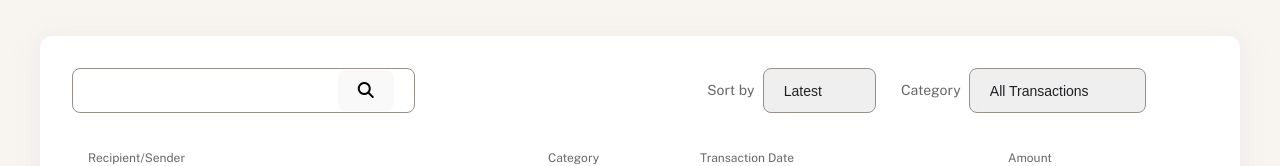
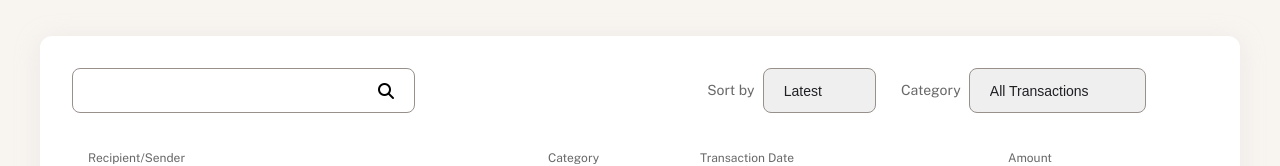
Before and after one commit to eddiemaceda11/Moneyhub, a React (Vite) app: page /transactions in a window 1280 px wide. Shown: the part 144-310 px from the top of the page. Built offline with nearby package versions, Linux system fonts and the light colour scheme.

Commit message:
Add styles for the .transactions_searchbar--button

```diff
--- a/src/features/Transactions/transactions.css
+++ b/src/features/Transactions/transactions.css
@@ -47,6 +47,17 @@
   color: var(--secondary-bg-beige);
   border: none;
   outline: none;
+}
+
+.transactions_searchbar--button {
+  width: 16px;
+  height: 16px;
+  padding: 0;
+  display: flex;
+  justify-content: center;
+  align-items: center;
+  background-color: transparent;
+  cursor: pointer;
 }
 
 .filters-container {
```
